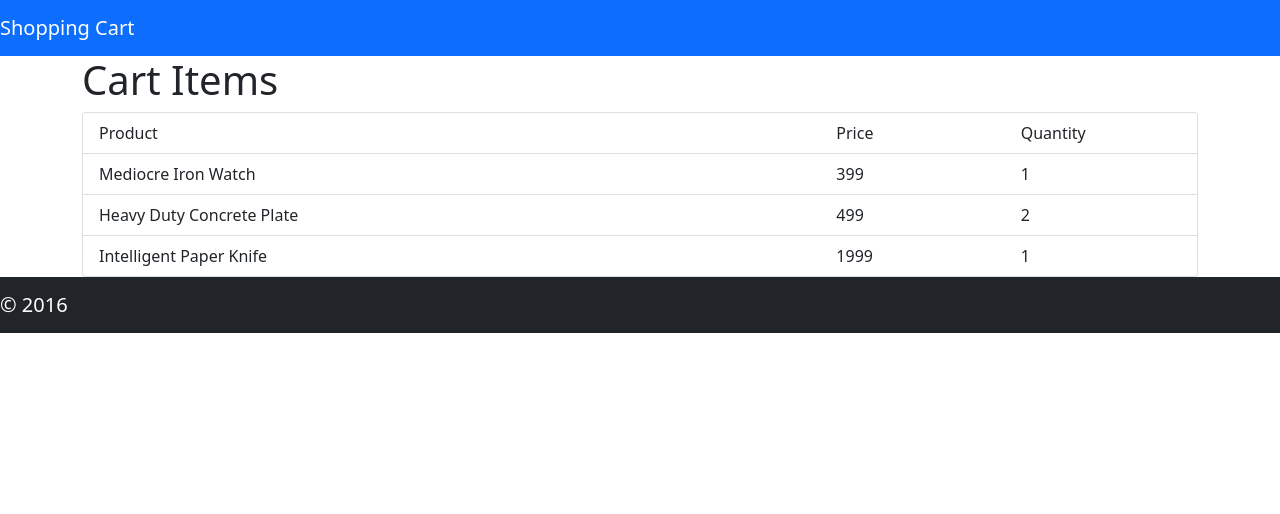
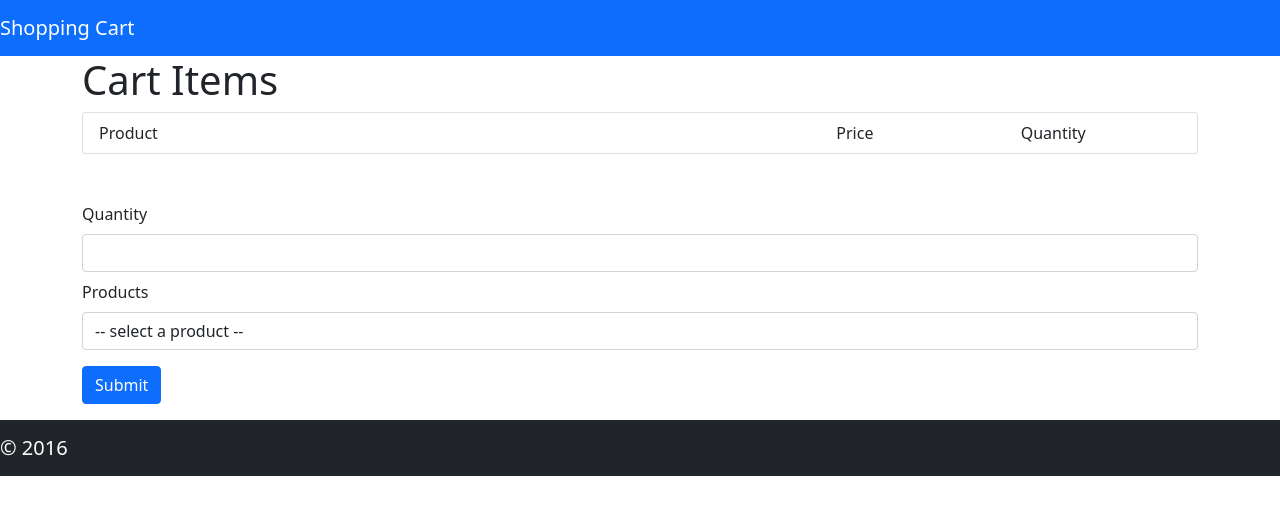
Before and after one commit to kaano29/shopping-cart, a React (Create React App) app: page / in a window 1280 px wide. Shown: the top 514 px of the page. Built offline with nearby package versions, Linux system fonts and the light colour scheme.

Commit message:
add items to list

```diff
--- a/src/App.js
+++ b/src/App.js
@@ -3,24 +3,42 @@ import './App.css';
 import CartHeader from './components/CartHeader'
 import CartItems from './components/CartItems';
 import CartFooter from './components/CartFooter'
-import { render } from '@testing-library/react';
+import { Component } from 'react';
+import AddItem from './components/AddItem';
 
+class App extends Component {
 
-function App() {
+  state = {
+    products: [
+      { id: 40, name: 'Mediocre Iron Watch', priceInCents: 399 },
+      { id: 41, name: 'Heavy Duty Concrete Plate', priceInCents: 499 },
+      { id: 42, name: 'Intelligent Paper Knife', priceInCents: 1999 },
+      { id: 43, name: 'Small Aluminum Keyboard', priceInCents: 2500 },
+      { id: 44, name: 'Practical Copper Plate', priceInCents: 1000 },
+      { id: 45, name: 'Awesome Bronze Pants', priceInCents: 399 },
+      { id: 46, name: 'Intelligent Leather Clock', priceInCents: 2999 },
+      { id: 47, name: 'Ergonomic Bronze Lamp', priceInCents: 40000 },
+      { id: 48, name: 'Awesome Leather Shoes', priceInCents: 3990 },
+    ],
+    cartItems: []
+  }
 
-  const cartItemsList = [
-    { id: 1, product: { id: 40, name: 'Mediocre Iron Watch', priceInCents: 399 }, quantity: 1 },
-    { id: 2, product: { id: 41, name: 'Heavy Duty Concrete Plate', priceInCents: 499 }, quantity: 2 },
-    { id: 3, product: { id: 42, name: 'Intelligent Paper Knife', priceInCents: 1999 }, quantity: 1 },
-  ]
+  onAddItem = (e, item) => {
+    e.preventDefault()
+    let id = this.state.cartItems.length + 1
+    let newItem = { id: id, product: item.product, quantity: item.quantity }
+    this.setState({ cartItems: [...this.state.cartItems, newItem] })
+  }
 
-  return (
-    <div>
+  render() {
+    return (<div>
       <CartHeader />
-      <CartItems itemList={cartItemsList} />
+      <CartItems itemList={this.state.cartItems} />
+      <AddItem products={this.state.products} onSubmit={this.onAddItem} />
       <CartFooter copyright="2016" />
-    </div>
-  )
+    </div >)
+  }
+
 }
 
-export default App;
+export default App
--- /dev/null
+++ b/src/components/AddItem.js
@@ -0,0 +1,20 @@
+
+
+let quantity = 0
+let product = {}
+
+const AddItem = ({ products, onSubmit }) => (
+    <div className="container">
+        <label className="mt-5 mb-2">Quantity</label>
+        <input className="form-control" type="number" name="quantityInput" onChange={e => quantity += parseInt(e.target.value)} />
+
+        <label className="mt-2 mb-2">Products</label>
+        <select className="form-control" id="products" select="none" name="productSelection" onChange={e => product = JSON.parse(e.target.value)} required>
+            <option disabled selected value> -- select a product -- </option>
+            {products.map(product => <option key={product.id} value={JSON.stringify(product)}>{product.name}</option>)}
+        </select>
+
+        <button className="btn btn-primary mt-3 mb-3" type="submit" onClick={e => onSubmit(e, { product, quantity })} >Submit</button>
+    </div>)
+
+export default AddItem
--- /dev/null
+++ b/src/components/CartItem.js
@@ -0,0 +1,17 @@
+
+const CartItem = ({ id, name, priceInCents, quantity }) => {
+
+    priceInCents = new Intl.NumberFormat('en-US', { style: 'currency', currency: 'USD' }).format(priceInCents / 100)
+
+    return (
+        <div className="list-group-item">
+            <div className="row">
+                <div className="col-md-8">{name}</div>
+                <div className="col-md-2">{priceInCents}</div>
+                <div className="col-md-2">{quantity}</div>
+            </div>
+        </div>
+    )
+}
+
+export default CartItem
--- a/src/components/CartItemComponent.js
+++ /dev/null
@@ -1,13 +0,0 @@
-
-const CartItem = ({ id, name, priceInCents, quantity }) => (
-
-    <div className="list-group-item">
-        <div className="row">
-            <div className="col-md-8">{name}</div>
-            <div className="col-md-2">{priceInCents}</div>
-            <div className="col-md-2">{quantity}</div>
-        </div>
-    </div>
-)
-
-export default CartItem
--- a/src/components/CartItems.js
+++ b/src/components/CartItems.js
@@ -1,5 +1,5 @@
 
-import CartItem from './CartItemComponent'
+import CartItem from './CartItem'
 
 const CartItems = ({ itemList }) => {
 
```
